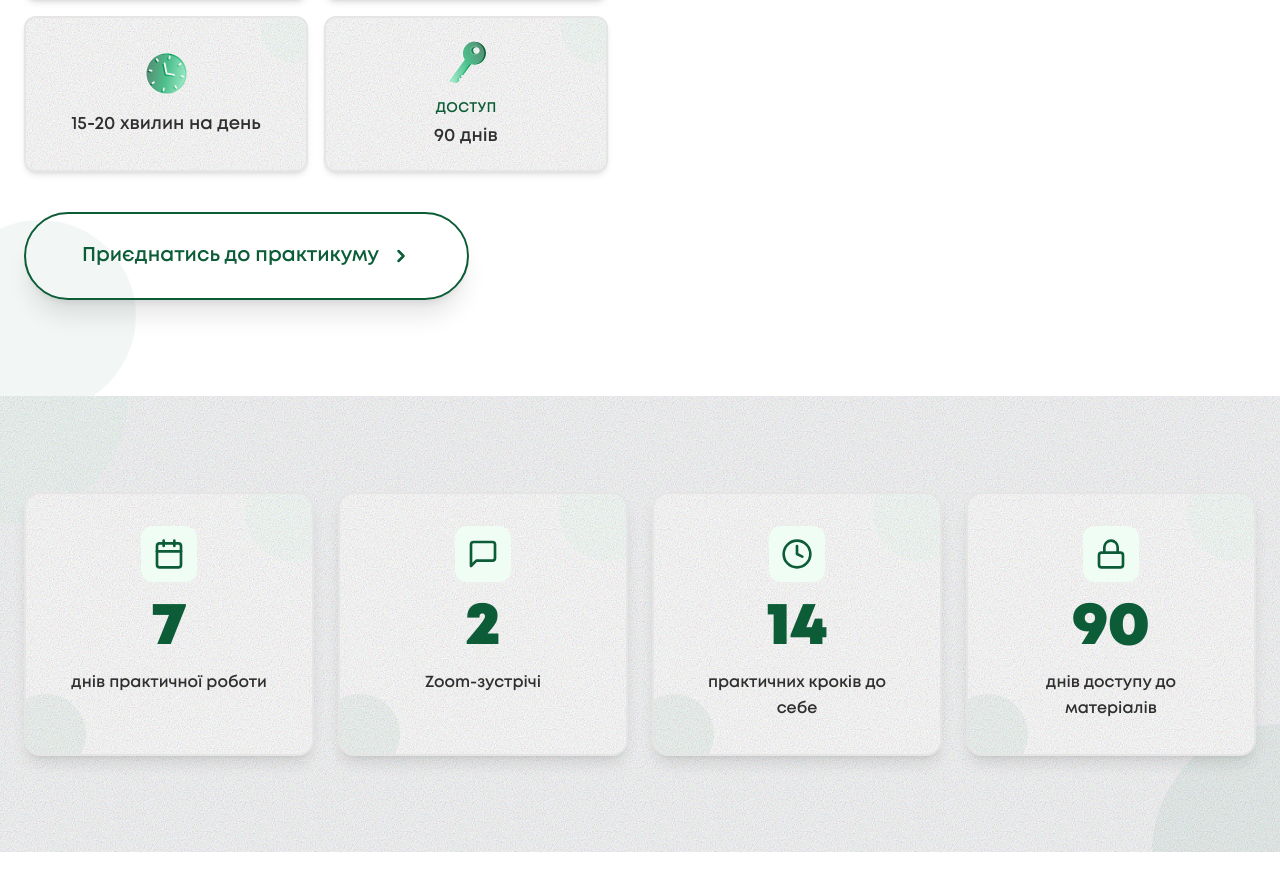
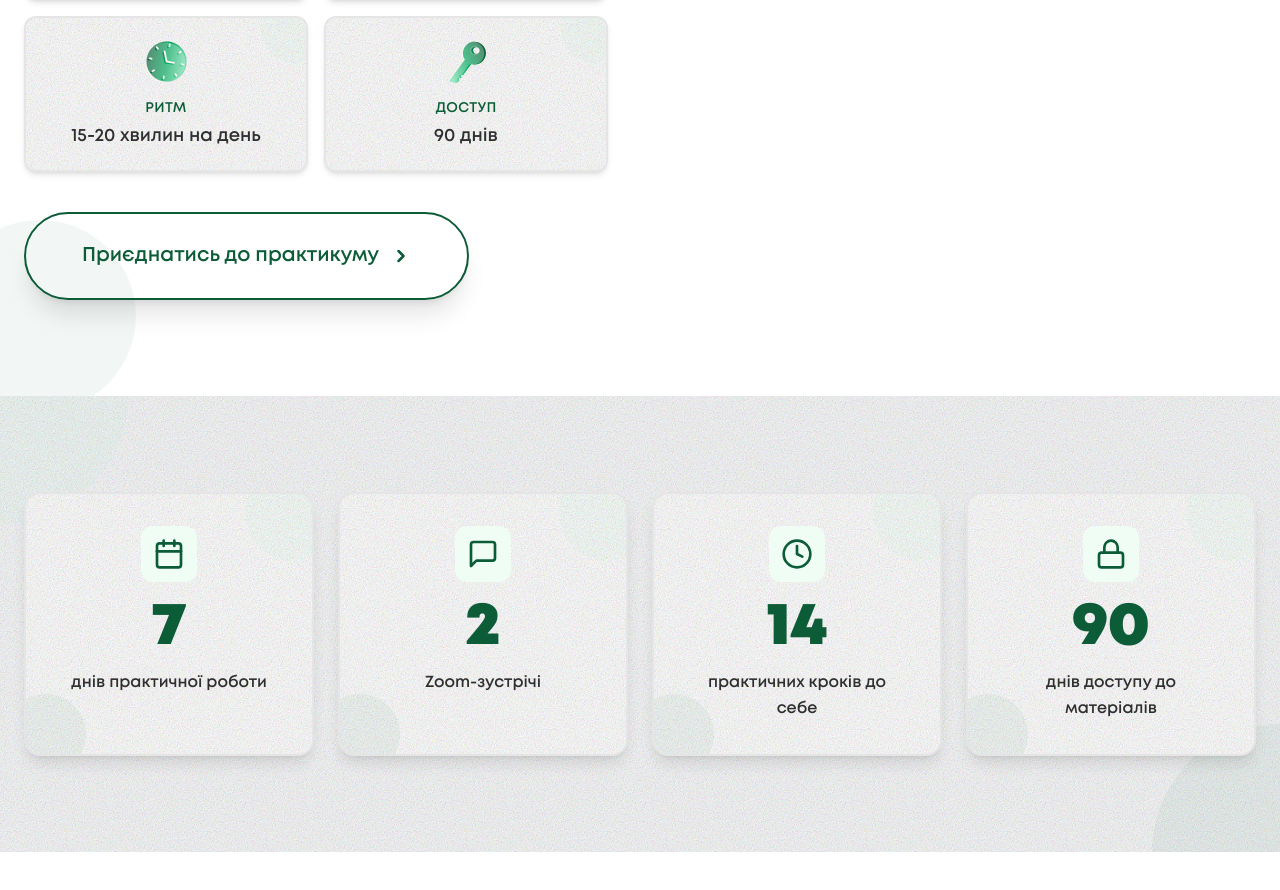
Before and after one commit to romchhh/journey-to-yourself, a Next.js app: page / in a window 1280 px wide. Shown: the part 1009-1899 px from the top of the page. Built offline with nearby package versions, Linux system fonts and the light colour scheme; no server answers.

Commit message:
changed categories

```diff
--- a/src/components/HeroSection.tsx
+++ b/src/components/HeroSection.tsx
@@ -12,7 +12,7 @@ const HeroSection = () => {
   const keyInfo = [
     { icon: '/Старт.svg', label: 'Старт', value: '5 січня' },
     { icon: '/Формат.svg', label: 'Формат', value: 'Telegram чат-бот' },
-    { icon: '/Графік.svg', label: '', value: '15-20 хвилин на день' },
+    { icon: '/Графік.svg', label: 'Ритм', value: '15-20 хвилин на день' },
     { icon: '/Доступ.svg', label: 'Доступ', value: '90 днів' }
   ];
 
```
